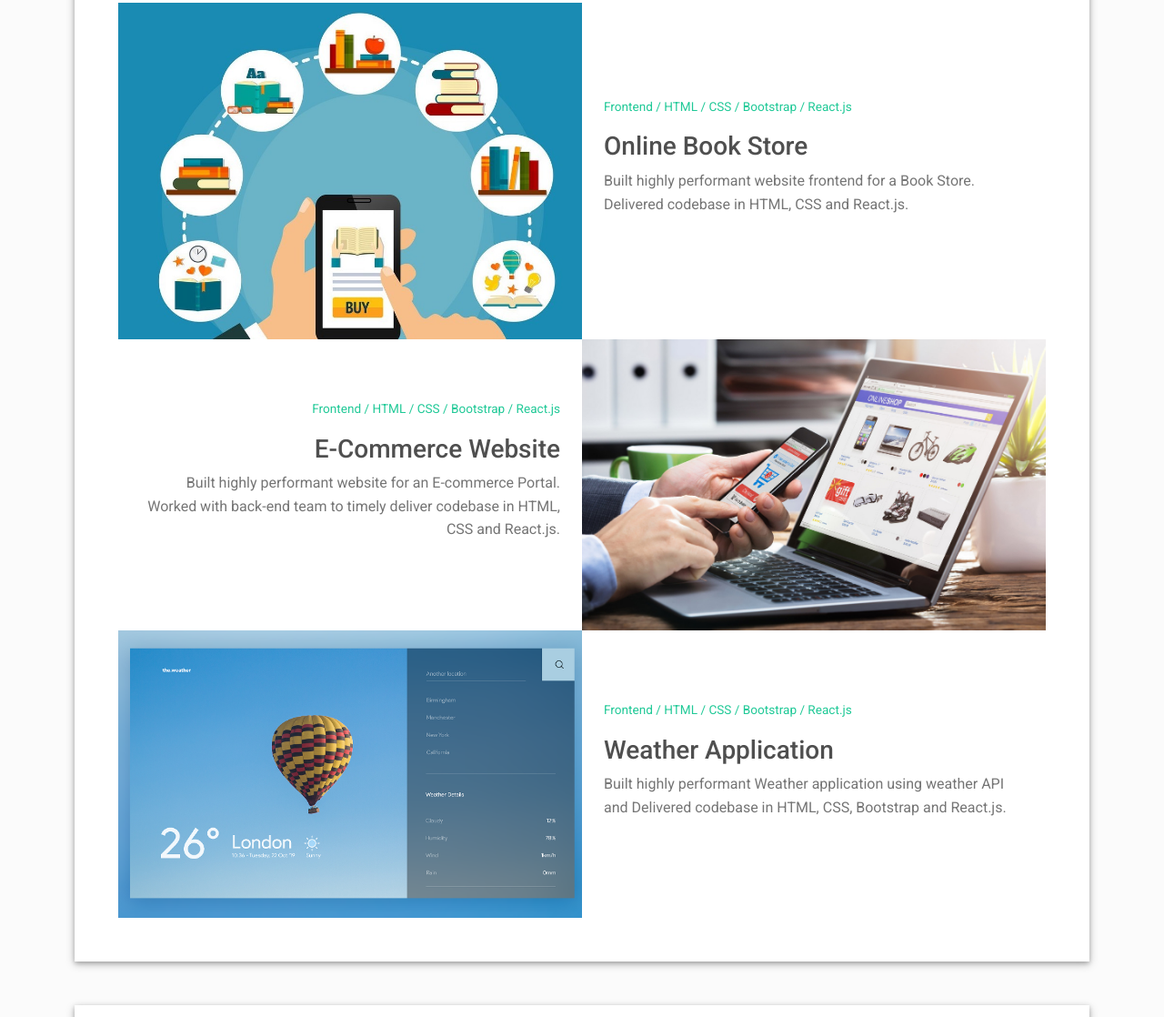
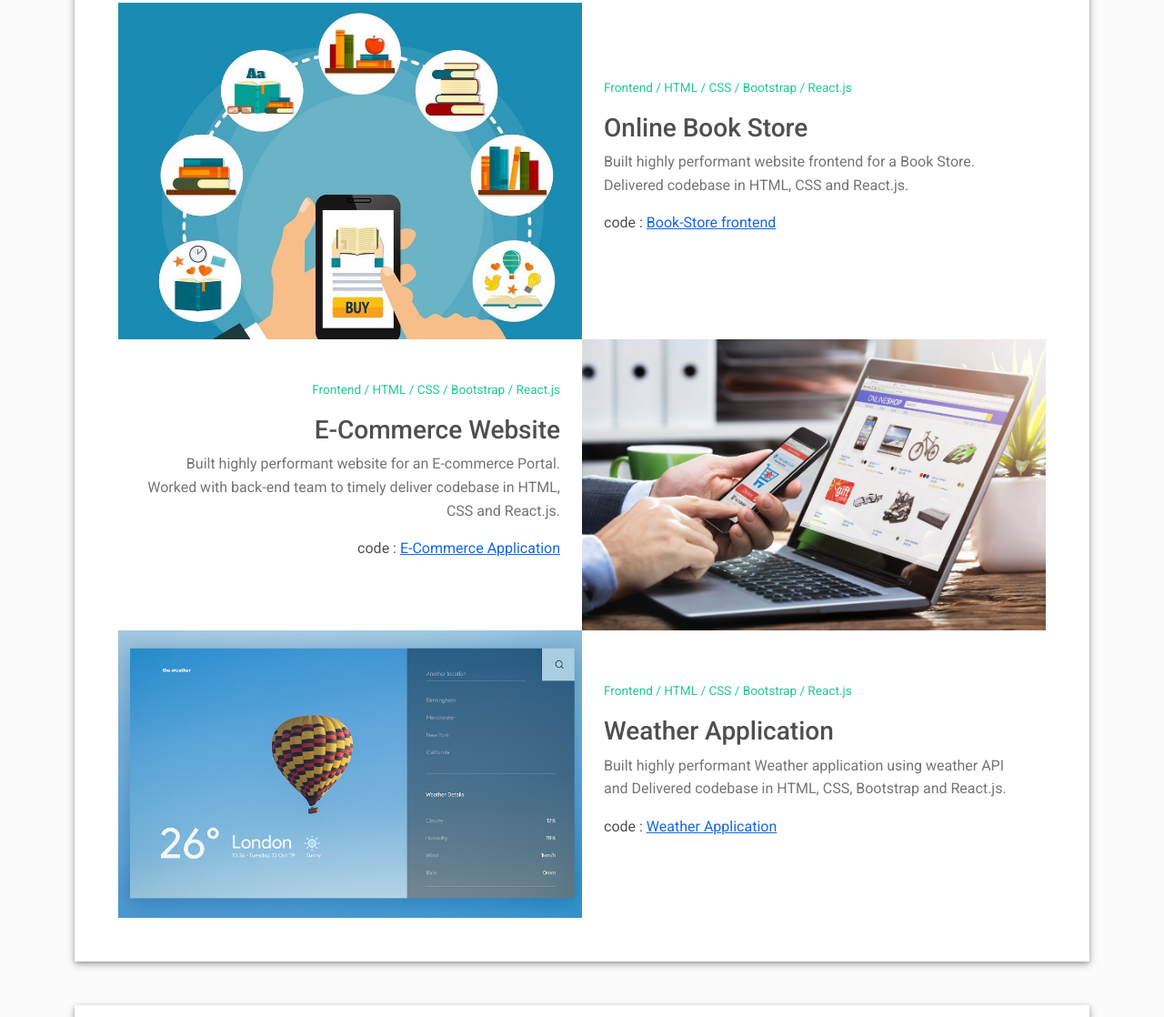
Before and after one commit to arshedgithub/my-resume, a plain HTML site: page index.html in a window 1280 px wide. Shown: the part 2471-3589 px from the top of the page at 91% size. Drawn offline with Linux system fonts and the light colour scheme.

Commit message:
add project links

```diff
--- a/index.html
+++ b/index.html
@@ -518,6 +518,14 @@
                       Built highly performant website frontend for a Book Store.
                       Delivered codebase in HTML, CSS and React.js.
                     </p>
+                    <p>
+                      code :
+                      <a
+                        href="https://github.com/arshedgithub/Book-Store-with-react"
+                        target="_blank"
+                        ><u>Book-Store frontend</u></a
+                      >
+                    </p>
                   </div>
                 </div>
               </div>
@@ -536,6 +544,14 @@
                       Built highly performant website for an E-commerce Portal.
                       Worked with back-end team to timely deliver codebase in
                       HTML, CSS and React.js.
+                    </p>
+                    <p>
+                      code :
+                      <a
+                        href="https://github.com/arshedgithub/E-Commerce-App-with-react"
+                        target="_blank"
+                        ><u>E-Commerce Application</u></a
+                      >
                     </p>
                   </div>
                 </div>
@@ -573,6 +589,14 @@
                       Built highly performant Weather application using weather
                       API and Delivered codebase in HTML, CSS, Bootstrap and
                       React.js.
+                    </p>
+                    <p>
+                      code :
+                      <a
+                        href="https://github.com/arshedgithub/Weather-Application-with-react"
+                        target="_blank"
+                        ><u>Weather Application</u></a
+                      >
                     </p>
                   </div>
                 </div>
```
